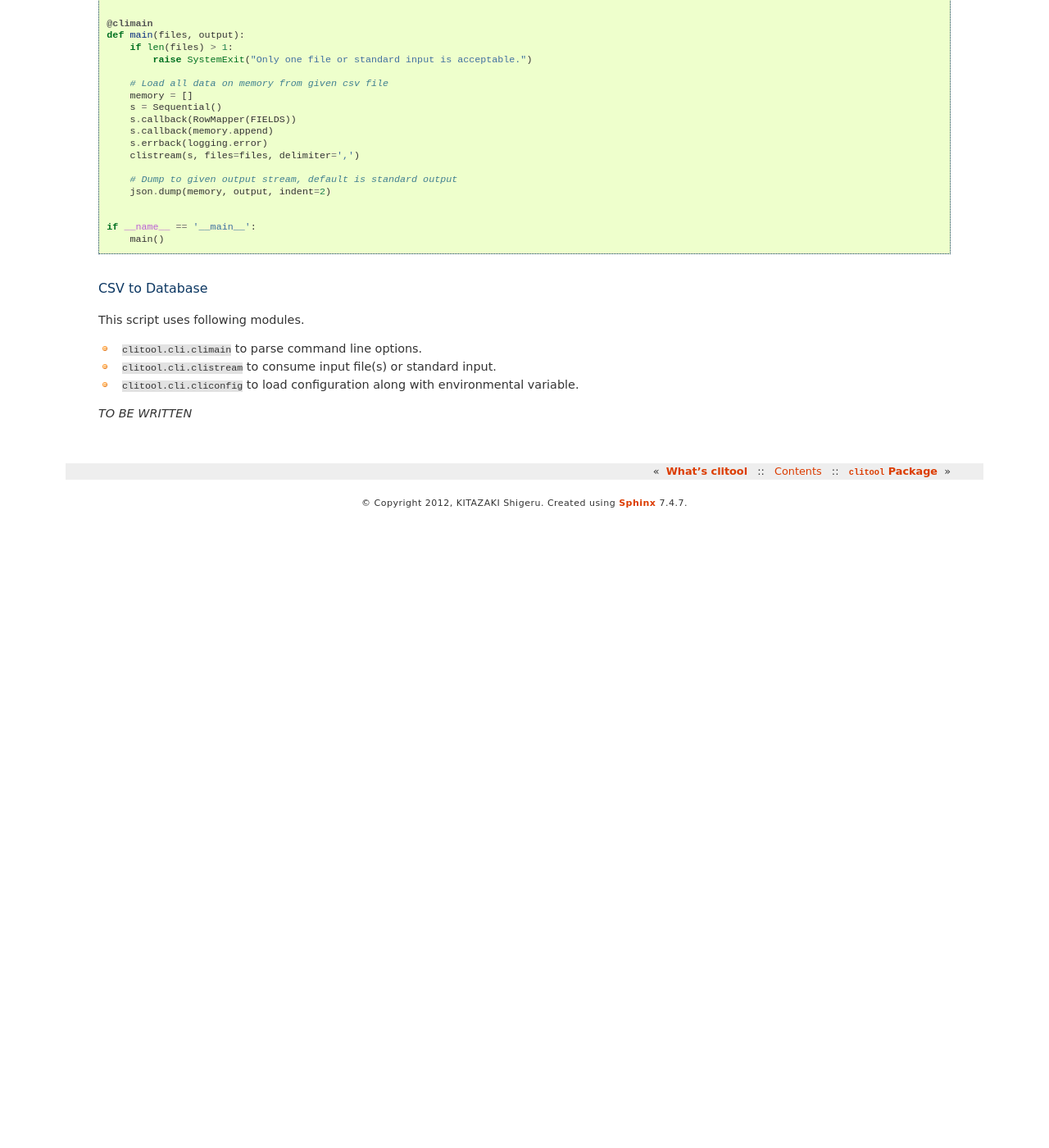
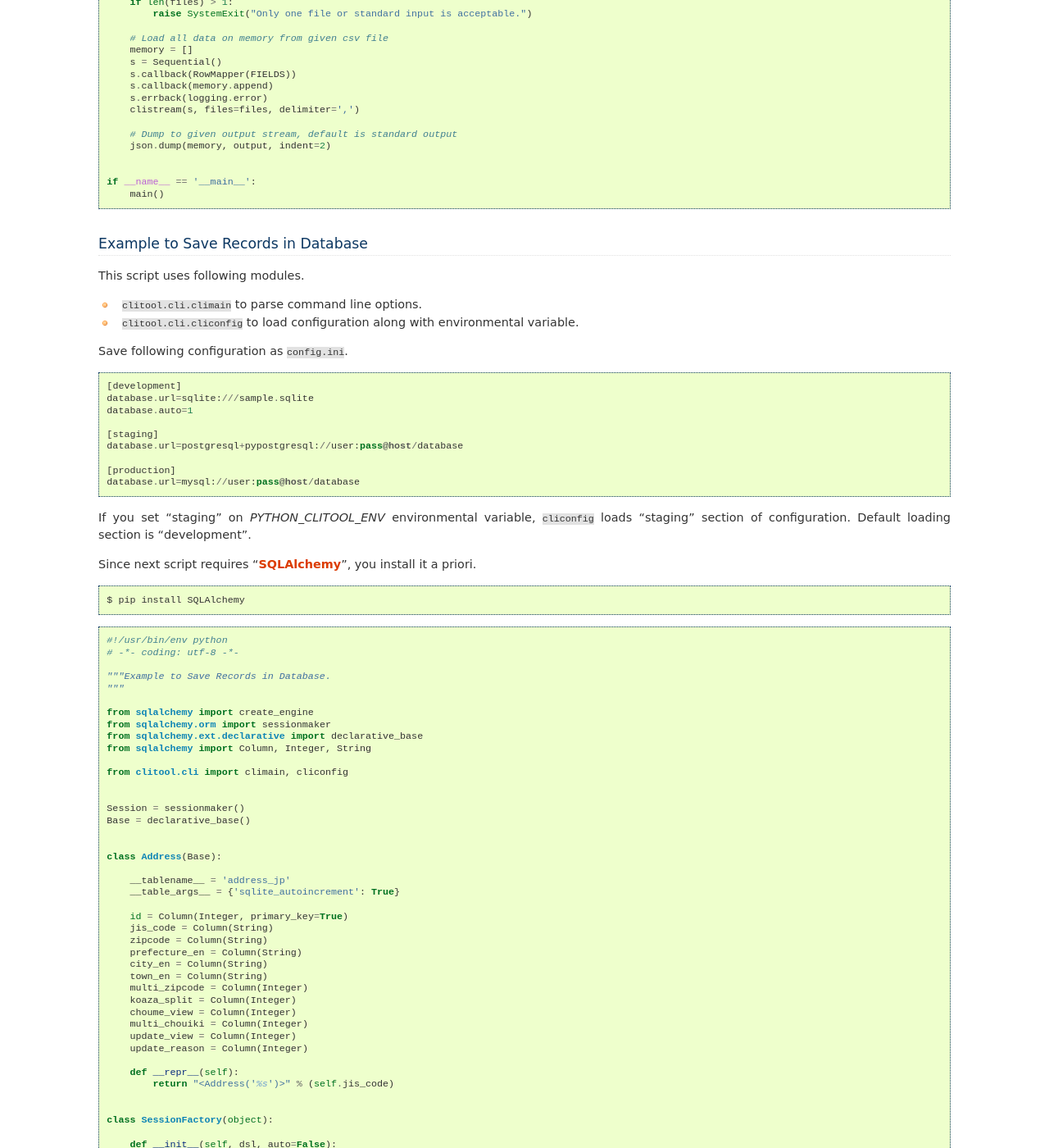
Before and after one commit to skitazaki/python-clitool, a Sphinx documentation site: the page built from doc/examples.rst, in a window 1280 px wide and 1400 px high, scrolled down 996 px. Shown: the whole window at 82% size. Built offline with Sphinx 7.4.7, drawn with Linux system fonts in a browser that asks for light colours; before the commit the page ends 1626 px from its top, so only the background shows below that; some of the changed text lies outside the part shown.

Commit message:
example to load records in database

```diff
--- a/doc/examples.rst
+++ b/doc/examples.rst
@@ -2,11 +2,8 @@
 Examples
 =========
 
-Examples to Convert CSV File
-============================
-
-CSV to JSON
-------------
+Example to Convert CSV into JSON
+===================================
 
 This script uses following modules.
 
@@ -77,13 +74,129 @@ You can prepare input data from this datapackage.
         main()
 
 
-CSV to Database
----------------
+Example to Save Records in Database
+===========================================
 
 This script uses following modules.
 
 * ``clitool.cli.climain`` to parse command line options.
-* ``clitool.cli.clistream`` to consume input file(s) or standard input.
 * ``clitool.cli.cliconfig`` to load configuration along with environmental variable.
 
-*TO BE WRITTEN*
+Save following configuration as ``config.ini``. ::
+
+    [development]
+    database.url=sqlite:///sample.sqlite
+    database.auto=1
+
+    [staging]
+    database.url=postgresql+pypostgresql://user:pass@host/database
+
+    [production]
+    database.url=mysql://user:pass@host/database
+
+If you set "staging" on `PYTHON_CLITOOL_ENV` environmental variable,
+``cliconfig`` loads "staging" section of configuration.
+Default loading section is "development".
+
+Since next script requires "`SQLAlchemy <http://www.sqlalchemy.org/>`_",
+you install it a priori. ::
+
+    $ pip install SQLAlchemy
+
+.. code-block:: python
+
+    #!/usr/bin/env python
+    # -*- coding: utf-8 -*-
+
+    """Example to Save Records in Database.
+    """
+
+    from sqlalchemy import create_engine
+    from sqlalchemy.orm import sessionmaker
+    from sqlalchemy.ext.declarative import declarative_base
+    from sqlalchemy import Column, Integer, String
+
+    from clitool.cli import climain, cliconfig
+
+
+    Session = sessionmaker()
+    Base = declarative_base()
+
+
+    class Address(Base):
+
+        __tablename__ = 'address_jp'
+        __table_args__ = {'sqlite_autoincrement': True}
+
+        id = Column(Integer, primary_key=True)
+        jis_code = Column(String)
+        zipcode = Column(String)
+        prefecture_en = Column(String)
+        city_en = Column(String)
+        town_en = Column(String)
+        multi_zipcode = Column(Integer)
+        koaza_split = Column(Integer)
+        choume_view = Column(Integer)
+        multi_chouiki = Column(Integer)
+        update_view = Column(Integer)
+        update_reason = Column(Integer)
+
+        def __repr__(self):
+            return "<Address('%s')>" % (self.jis_code)
+
+
+    class SessionFactory(object):
+
+        def __init__(self, dsl, auto=False):
+            engine = create_engine(dsl)
+            if auto:
+                Base.metadata.create_all(engine)
+            Session.configure(bind=engine)
+
+        def create(self):
+            return Session()
+
+
+    @climain
+    def main(config):
+        cfg = cliconfig(config)
+        session = SessionFactory(cfg['database.url'], cfg.get('database.auto')).create()
+
+        for r in RECORDS:
+            e = Address(**r)
+            session.add(e)
+
+        session.commit()
+
+
+    # SAMPLE DATA
+    RECORDS = (
+        {
+            "jis_code": "01101",
+            "zipcode": "0600000",
+            "city_en": "CHUO-KU SAPPORO-SHI",
+            "prefecture_en": "HOKKAIDO",
+            "multi_zipcode": False,
+            "koaza_split": False,
+            "choume_view": False,
+            "multi_chouiki": False,
+            "update_view": 0,
+            "update_reason": 0
+        },
+        {
+            "jis_code": "01101",
+            "zipcode": "0640941",
+            "town_en": "ASAHIGAOKA",
+            "city_en": "CHUO-KU SAPPORO-SHI",
+            "prefecture_en": "HOKKAIDO",
+            "multi_zipcode": False,
+            "koaza_split": False,
+            "choume_view": True,
+            "multi_chouiki": False,
+            "update_view": 0,
+            "update_reason": 0
+        }
+    )
+
+    if __name__ == '__main__':
+        main()
```
